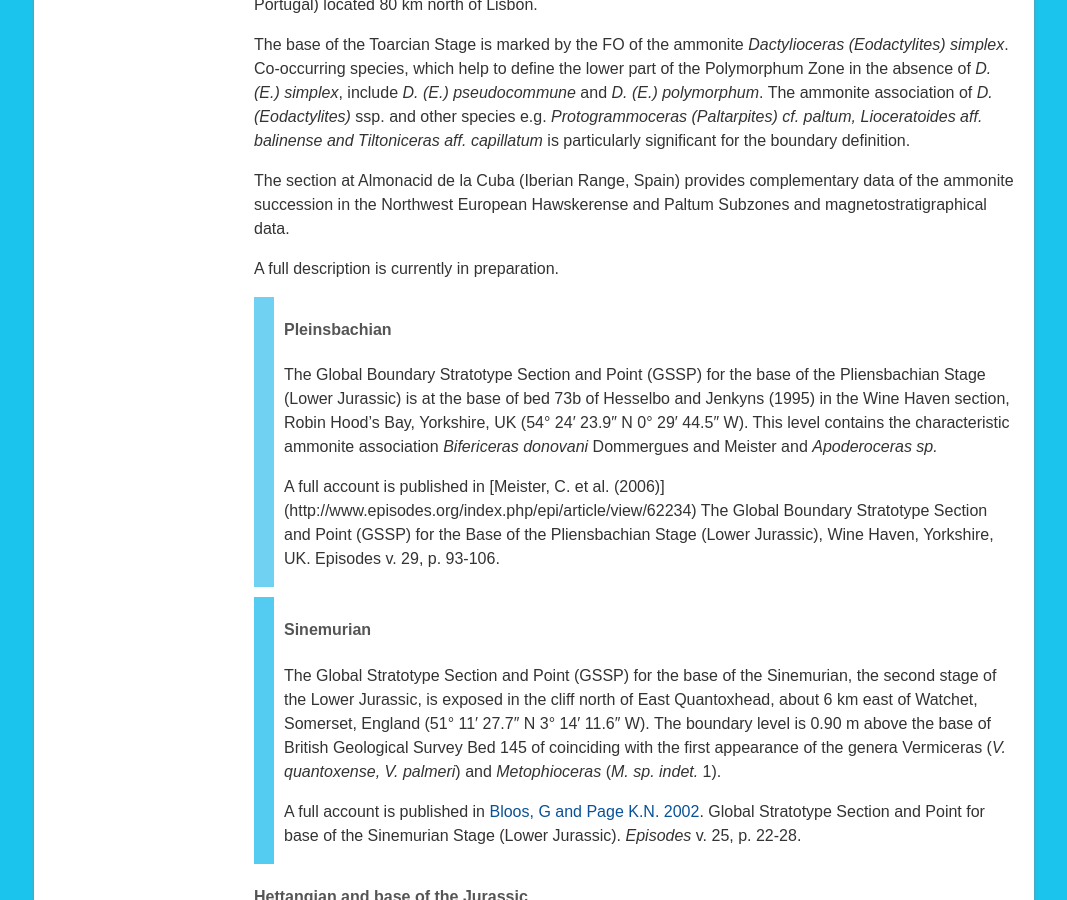
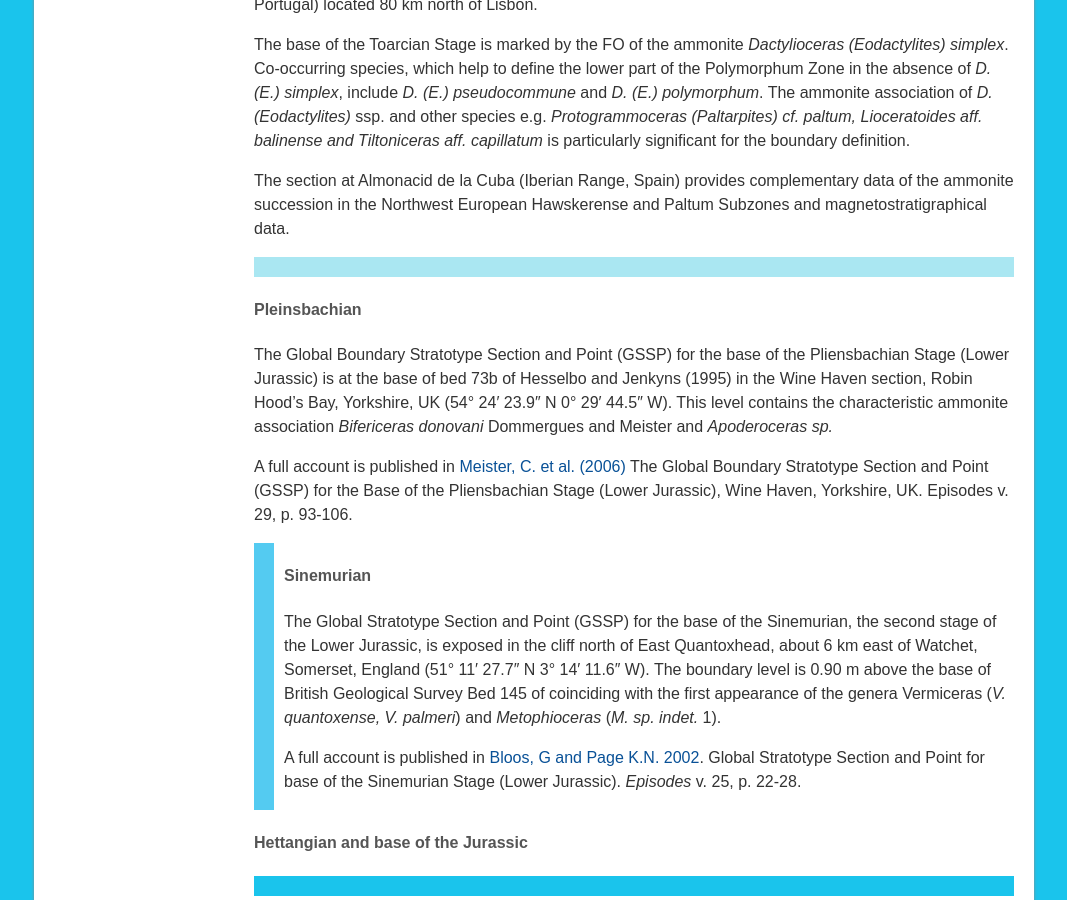
Before and after one commit to i-c-stratigraphy/subcommission-jurassic, a Jekyll site: the page built from pages/our-work.md, in a window 1280 px wide and 900 px high, scrolled down 4822 px. Shown: the whole window, without its empty margins (106-1173 px from the left). Built offline with Jekyll 4.4.1, drawn with Linux system fonts in a browser that asks for light colours; some of the changed text lies outside the part shown.

Commit message:
Update our-work.md

```diff
--- a/pages/our-work.md
+++ b/pages/our-work.md
@@ -128,17 +128,13 @@ The base of the Toarcian Stage is marked by the FO of the ammonite _Dactyliocera
 
 The section at Almonacid de la Cuba (Iberian Range, Spain) provides complementary data of the ammonite succession in the Northwest European Hawskerense and Paltum Subzones and magnetostratigraphical data.
 
-A full description is currently in preparation.
 
+<div style="height:20px; width:100%; background-color:#AAE7F2; display:block;">&nbsp;</div>
+#### Pleinsbachian
+The Global Boundary Stratotype Section and Point (GSSP) for the base of the Pliensbachian Stage (Lower Jurassic) is at the base of bed 73b of Hesselbo and Jenkyns (1995) in the Wine Haven section, Robin Hood’s Bay, Yorkshire, UK (54° 24′ 23.9″ N 0° 29′ 44.5″ W). This level contains the characteristic ammonite association <em>Bifericeras donovani</em> Dommergues and Meister and <em>Apoderoceras sp.</em>
 
-<div style="display:grid; grid-template-column: 20px auto; grid-column-gap: 10px; margin-bottom:10px;">
-    <div style="grid-column:1; background-color:#70D1F3; width:20px;">&nbsp;</div>
-    <div style="grid-column:2;">
-        <h4>Pleinsbachian</h4>
-        <p>The Global Boundary Stratotype Section and Point (GSSP) for the base of the Pliensbachian Stage (Lower Jurassic) is at the base of bed 73b of Hesselbo and Jenkyns (1995) in the Wine Haven section, Robin Hood’s Bay, Yorkshire, UK (54° 24′ 23.9″ N 0° 29′ 44.5″ W). This level contains the characteristic ammonite association <em>Bifericeras donovani</em> Dommergues and Meister and <em>Apoderoceras sp.</em></p>
-        <p>A full account is published in [Meister, C. et al. (2006)](http://www.episodes.org/index.php/epi/article/view/62234) The Global Boundary Stratotype Section and Point (GSSP) for the Base of the Pliensbachian Stage (Lower Jurassic), Wine Haven, Yorkshire, UK. Episodes v. 29, p. 93-106.</p>
-    </div>
-</div>
+A full account is published in [Meister, C. et al. (2006)](http://www.episodes.org/index.php/epi/article/view/62234) The Global Boundary Stratotype Section and Point (GSSP) for the Base of the Pliensbachian Stage (Lower Jurassic), Wine Haven, Yorkshire, UK. Episodes v. 29, p. 93-106.
+
 
 <div style="display:grid; grid-template-column: 20px auto; grid-column-gap: 10px;">
     <div style="grid-column:1; background-color:#54CBF1; width:20px;">&nbsp;</div>
```
Also changed, not shown: other parts of pages/our-work.md (+2 -2 lines).
